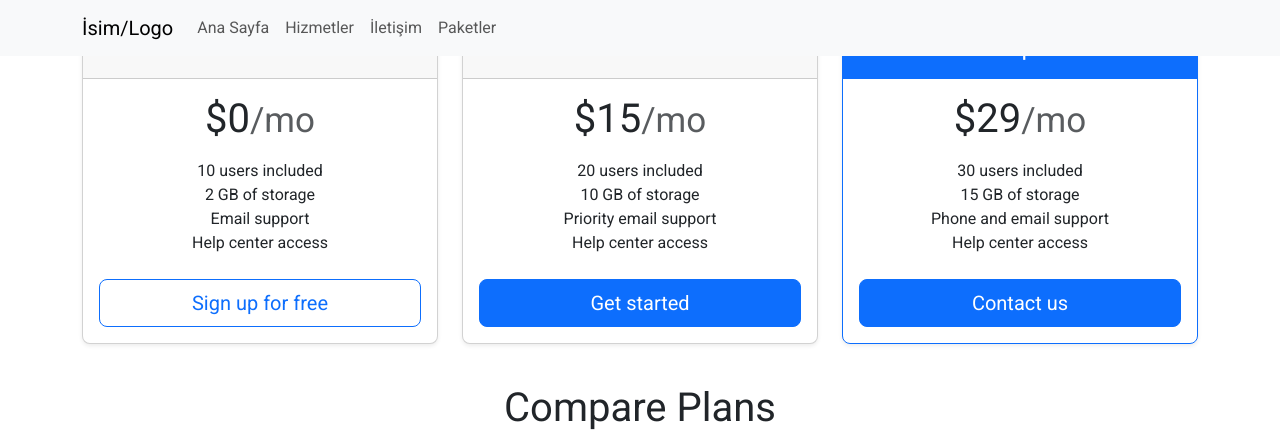
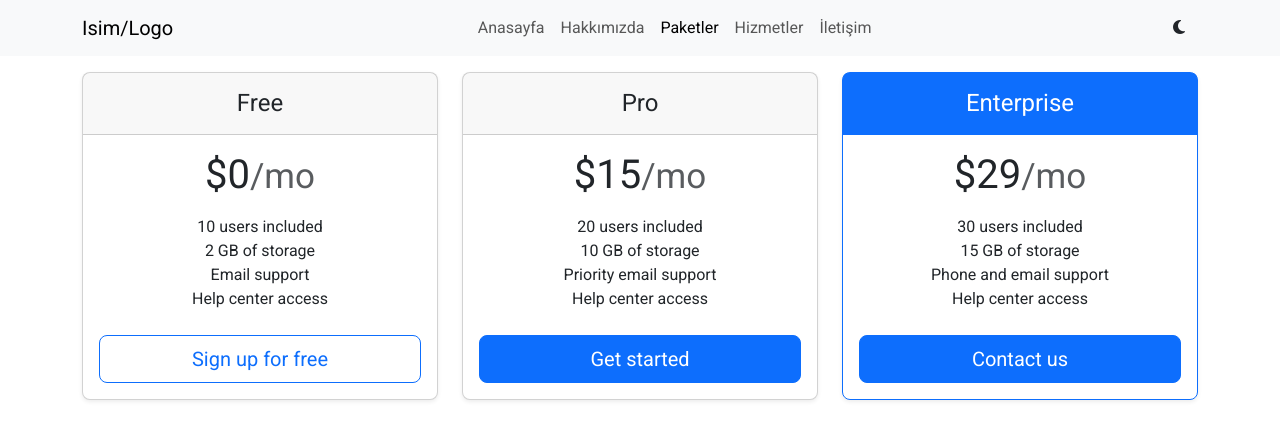
Before and after one commit to RythmTechnologies/Nutrition, a Django app: page /paketler/ in a window 1280 px wide. Shown: the top 430 px of the page. Run offline with Django 4.2, Linux system fonts and the light colour scheme.

Commit message:
feat: update navbar and add light and dark mode

```diff
--- a/apps/about/urls.py
+++ b/apps/about/urls.py
@@ -2,5 +2,5 @@
 from django.urls import path
 from .views import *
 urlpatterns = [
-    path('',about_me)
+    path('',about_me,name="hakkimizda")
 ]
--- a/apps/contact/urls.py
+++ b/apps/contact/urls.py
@@ -2,5 +2,5 @@
 from django.urls import path
 from .views import *
 urlpatterns = [
-    path('',contact,name='iletişim')
+    path('',contact,name='iletisim')
 ]
--- a/dietetic/urls.py
+++ b/dietetic/urls.py
@@ -20,10 +20,10 @@ from django.views.generic import TemplateView
 urlpatterns = [
     path('admin/', admin.site.urls),
     path('',include('apps.diet_app.urls')),
-    path('hakkımda/',include('apps.about.urls')),
+    path('hakkimda/',include('apps.about.urls')),
     path('paketler/',include('apps.packages.urls')),
     path('hizmetler/',include('apps.services.urls')),
-    path('iletişim/',include('apps.contact.urls')),
+    path('iletisim/',include('apps.contact.urls')),
     path('', TemplateView.as_view(template_name='index.html', extra_context={
         "instagram_profile_name": "dytsedanurciray"
     })),
--- /dev/null
+++ b/static/js/darkmode.js
@@ -0,0 +1,24 @@
+// Dark Mode - Light Mode
+const toggle = document.getElementById('darkModeToggle')
+
+if (toggle) {
+    toggle.addEventListener('click', function () {
+        if (document.body.getAttribute('data-bs-theme') == 'dark') {
+            document.body.setAttribute('data-bs-theme', 'light');
+            localStorage.setItem("theme", "light");
+            toggle.innerHTML = '<i class="fa-solid fa-moon"></i>'
+          } else {
+            document.body.setAttribute('data-bs-theme', 'dark');
+            localStorage.setItem("theme", "dark");
+            toggle.innerHTML = '<i class="fa-solid fa-sun"></i>';
+          }
+        })
+      }
+
+if (localStorage.getItem('theme') == 'dark') {
+    document.body.setAttribute('data-bs-theme', 'dark')
+    toggle.innerHTML = '<i class="fa-solid fa-sun"></i>';
+} else {
+    document.body.setAttribute('data-bs-theme', 'light')
+    toggle.innerHTML = '<i class="fa-solid fa-moon"></i>'
+}
--- a/templates/Components/navbar.html
+++ b/templates/Components/navbar.html
@@ -1,28 +1,53 @@
-
-<nav class="navbar navbar-expand-lg fixed-top navbar-light bg-light">
-
+<nav class="navbar navbar-expand-lg bg-body-tertiary">
   <div class="container">
-        <a class="navbar-brand" href={% url "home" %}>İsim/Logo</a>
-        <button class="navbar-toggler" type="button" data-toggle="collapse" data-target="#navbarNav" aria-controls="navbarNav" aria-expanded="false" aria-label="Toggle navigation">
+    <a class="navbar-brand" href="{% url 'home' %}">Isim/Logo</a>
+    <button
+      class="navbar-toggler"
+      type="button"
+      data-bs-toggle="collapse"
+      data-bs-target="#navbarSupportedContent"
+      aria-controls="navbarSupportedContent"
+      aria-expanded="false"
+      aria-label="Toggle navigation"
+    >
       <span class="navbar-toggler-icon"></span>
     </button>
-        <div class="collapse navbar-collapse" id="navbarNav">
-            <ul class="navbar-nav ml-auto">
-                <li class="nav-item active">
-                    <a class="nav-link" href="#">Ana Sayfa</a>
+    <div class="collapse navbar-collapse" id="navbarSupportedContent">
+      <ul class="navbar-nav mx-auto mb-2 mb-lg-0">
+        <li class="nav-item">
+          <a class="nav-link {% if request.path == '/' %}
+          active
+          {% else %}
+          {% endif %}" href="{% url 'home' %}">Anasayfa</a>
         </li>
         <li class="nav-item">
-                    <a class="nav-link" href={% url "hizmetler" %}>Hizmetler</a>
+          <a class="nav-link {% if request.path == '/hakkimda/' %}
+          active
+          {% else %}
+          {% endif %}" href="{% url 'hakkimizda' %}">Hakkımızda</a>
         </li>
         <li class="nav-item">
-                    <a class="nav-link" href={% url "iletişim" %}>İletişim</a>
+            <a class="nav-link {% if request.path == '/paketler/' %}
+            active
+            {% else %}
+            {% endif %}" href="{% url 'paketler' %}">Paketler</a>
         </li>
         <li class="nav-item">
-                    <a class="nav-link" href={% url "paketler" %}>Paketler</a>
+            <a class="nav-link {% if request.path == '/hizmetler/' %}
+            active
+            {% else %}
+            {% endif %}" href="{% url 'hizmetler' %}">Hizmetler</a>
         </li>
-
-
+        <li class="nav-item">
+            <a class="nav-link {% if request.path == '/iletisim/' %}
+            active
+            {% else %}
+            {% endif %}" href="{% url 'iletisim' %}">İletişim</a>
+        </li>
       </ul>
+      <div>
+        <button class="btn" id="darkModeToggle"><i class="fa-solid fa-moon"></i></button>
+      </div>
     </div>
   </div>
 </nav>
--- a/templates/base.html
+++ b/templates/base.html
@@ -12,6 +12,8 @@
     <link rel='stylesheet' href='https://cdnjs.cloudflare.com/ajax/libs/OwlCarousel2/2.3.4/assets/owl.carousel.min.css'>
     <link rel='stylesheet' href='https://cdnjs.cloudflare.com/ajax/libs/OwlCarousel2/2.3.4/assets/owl.theme.default.css'>
 
+    <!-- Fontawesome CDN -->
+    <link rel="stylesheet" href="https://cdnjs.cloudflare.com/ajax/libs/font-awesome/6.5.1/css/all.min.css" integrity="sha512-DTOQO9RWCH3ppGqcWaEA1BIZOC6xxalwEsw9c2QQeAIftl+Vegovlnee1c9QX4TctnWMn13TZye+giMm8e2LwA==" crossorigin="anonymous" referrerpolicy="no-referrer" />
     <link rel="stylesheet" type="text/css" href="{% static 'css/carousel.css' %}">
     {% block extra_css %}
     {% endblock extra_css %}
@@ -32,6 +34,7 @@
     {% block extra_js %}{% endblock extra_js %}
     <script src='https://cdnjs.cloudflare.com/ajax/libs/jquery/3.5.1/jquery.min.js'></script>
     <script src='https://cdnjs.cloudflare.com/ajax/libs/OwlCarousel2/2.3.4/owl.carousel.min.js'></script>
+    <script src={% static "js/darkmode.js" %}></script>
     <script  src={% static "js/carousel.js" %}></script>
 
 </body>
```
Also changed, not shown: apps/services/views.py (+0 -10 lines), db.sqlite3, 1 other file. Lines whose indentation alone changed are shown as unchanged.
